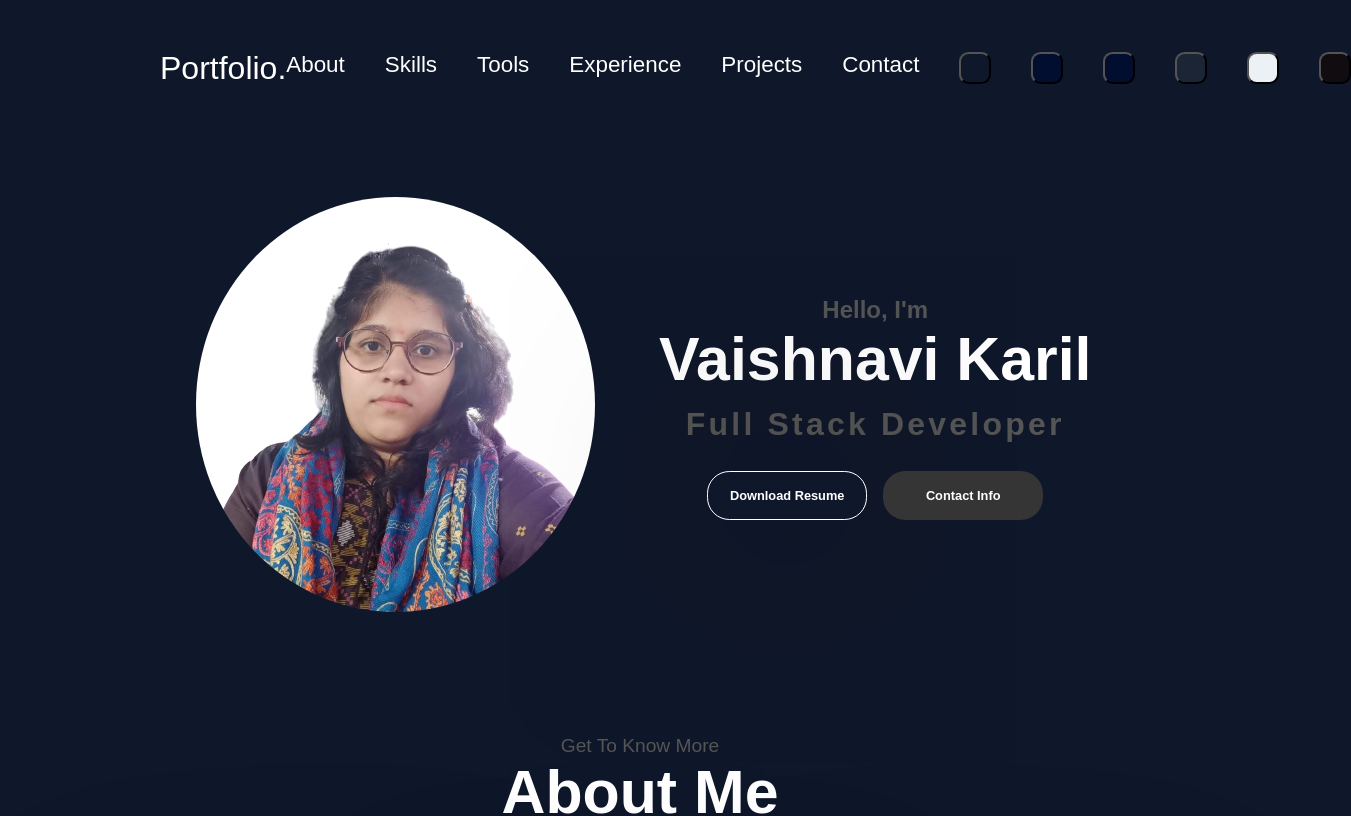
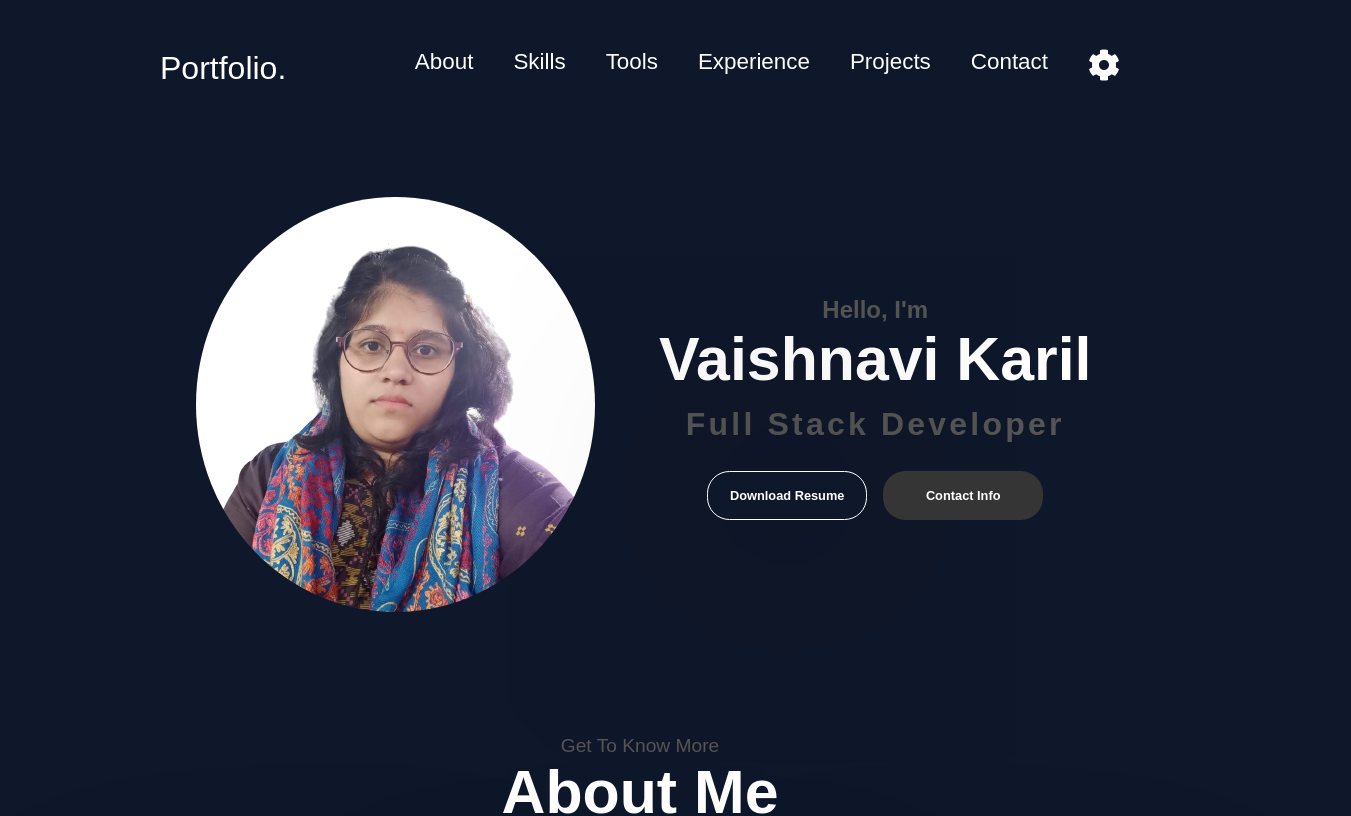
Before and after one commit to Vaishnavi-Karil/Portfolio-Frontend-React, a Next.js app: page / in a window 1280 px wide. Shown: the top 816 px of the page, 1351 px wide, since content can reach past the window. Built offline with nearby package versions, Linux system fonts and the light colour scheme.

Commit message:
update the code

```diff
--- a/src/app/utils/Themes.js
+++ b/src/app/utils/Themes.js
@@ -58,7 +58,7 @@ export const themes = {
       borderColor: "rgb(53, 53, 53)",
     },
     boxShadow: "0rem 0rem 100rem 0rem rgb(0 0 0 / 73%)",
-    themeBgColor: "#0f172a",
+    themebgcolor: "#0f172a",
     cardBg : "#211531",
   },
   naviBlueCardBgNoneTheme: {
@@ -76,7 +76,7 @@ export const themes = {
       borderColor: "rgb(53, 53, 53)",
     },
     boxShadow: "0rem 0rem 100rem 0rem rgb(0 0 0 / 73%)",
-    themeBgColor: "#0f172a",
+    themebgcolor: "#0f172a",
     cardBg : "none",
   },
 
@@ -97,7 +97,7 @@ export const themes = {
 
     boxShadow: "0rem 0rem 100rem 0rem  #000000",
 
-    themeBgColor: "#020e2f",
+    themebgcolor: "#020e2f",
     cardBg: "#211531",
   },
   deepNavyBlueCardBgNoneTheme: {
@@ -116,7 +116,7 @@ export const themes = {
     },
 
     boxShadow: "0rem 0rem 100rem 0rem  #000000",
-    themeBgColor: "#020e2f",
+    themebgcolor: "#020e2f",
     cardBg: "none",
   },
   blueGreyTheme: {
@@ -134,7 +134,7 @@ export const themes = {
     },
 
     boxShadow: "0rem 0rem 100rem 0rem  #181b23",
-    themeBgColor: "#1C2536",
+    themebgcolor: "#1C2536",
     cardBg : "#211531"
   },
   lightTheme: {
@@ -153,7 +153,7 @@ export const themes = {
 
     boxShadow: "0rem 0rem 100rem 0rem  rgba(82, 63, 105, 0.05)",
 
-    themeBgColor: "#ECF1F5",
+    themebgcolor: "#ECF1F5",
     cardBg: "#211531",
   },
   blackTheme: {
@@ -172,7 +172,7 @@ export const themes = {
 
     boxShadow: "0rem 0rem 100rem 0rem rgba(82, 63, 105, 0.05)",
 
-    themeBgColor: "#100c10",
+    themebgcolor: "#100c10",
     cardBg : "#211531",
   },
 };
--- a/src/components/Navbar/NavbarStyle.js
+++ b/src/components/Navbar/NavbarStyle.js
@@ -14,10 +14,14 @@ export const StyledNavbarContainer = styled.div`
     margin: 0rem 2rem;
   }
 `;
-StyledNavbarContainer.displayName = 'StyledNavbarContainer'
+StyledNavbarContainer.displayName = 'StyledNavbarContainer';
+
+
 export const StyledLogoContainer = styled.div``;
 
 StyledLogoContainer.displayName = 'StyledLogoContainer';
+
+
 
 export const StyledLogo = styled(Link)`
   font-size: 2rem;
@@ -25,9 +29,13 @@ export const StyledLogo = styled(Link)`
 
 StyledLogo.displayName = 'StyledLogo';
 
+
+
 export const StyledWebsiteName = styled(Link)``;
 
 StyledWebsiteName.displayName = 'StyledWebsiteName';
+
+
 
 export const StyledNavItems = styled.div`
   display: flex;
@@ -44,7 +52,8 @@ export const StyledNavItems = styled.div`
     justify-content: flex-start;
     border-radius: 1rem;
     background: ${({theme})=> theme.bg.bgColor};
-    box-shadow: 22px 22px 45px #bebebe, -22px -22px 45px #ffffff;
+    /* box-shadow: 22px 22px 45px #bebebe, -22px -22px 45px #ffffff; */
+    border : 1px solid ${({theme}) => theme.text.borderColor};
     position: absolute;
     flex: 1;
     right: 1.9rem;
@@ -57,9 +66,12 @@ export const StyledNavItems = styled.div`
 
 StyledNavItems.displayName ='StyledNavItems';
 
+
 export const StyledNavLink = styled(Link)``;
 
 StyledNavLink.displayName = 'StyledNavLink';
+
+
 
 export const StyledMenu = styled.button`
   display: none;
@@ -73,10 +85,52 @@ export const StyledMenu = styled.button`
 
 StyledMenu.displayName = 'StyledMenu';
 
+
+export const ModeIcon = styled.div`
+`;
+
+ModeIcon.displayName = "ModeIcon";
+
+
 export const ThemeButton = styled.button`
-background: ${(props) => props.themeBgColor};
+background: ${(props) => props.themebgcolor};
 border-radius: 30%;
 width: 2rem;
 height: 2rem;`
 
 ThemeButton.displayName = 'ThemeButton';
+
+
+export const StyledThemeItems = styled.div`
+
+
+  display: flex;
+    flex-direction: row;
+    justify-content: flex-end;
+    gap: 1rem;
+    font-size: 1.4rem;
+    font-family: "Poppins",sans-serif;
+    position: absolute;
+    top: 3rem;
+    border : 1px solid ${({theme}) => theme.text.borderColor};
+    padding: 1rem;
+    border-radius: 1rem;
+
+
+  @media only screen and (max-width: 600px) {
+
+    /* display: ${(props) => props.display}; */
+    display: flex;
+    flex-direction: row;
+    justify-content: inherit;
+    border-radius: 1rem;
+    background: ${({theme})=> theme.bg.bgColor};
+    border : 1px solid ${({theme}) => theme.text.borderColor};
+    position: relative;
+    flex: 1;
+    right: 1.1rem;
+    width: 11rem;
+    padding: 1rem 1rem;
+    flex-wrap: wrap;
+  }
+`;
--- a/src/components/Navbar/index.js
+++ b/src/components/Navbar/index.js
@@ -1,6 +1,7 @@
 import React, { useState } from "react";
 import {
   GrayTheme,
+  ModeIcon,
   NaviBlueTheme,
   StyledButtonTheme,
   StyledLogo,
@@ -9,18 +10,24 @@ import {
   StyledNavItems,
   StyledNavLink,
   StyledNavbarContainer,
+  StyledThemeItems,
   ThemeButton,
 } from "./NavbarStyle";
 import { route } from "@/app/utils/routes";
 import { AiOutlineMenu } from "react-icons/ai";
+import { FaCog } from "react-icons/fa";
 export const Navbar = ({ theme, currentTheme, setcurrentTheme }) => {
   const [openMenuDrawer, setopenMenuDrawer] = useState(false);
-  let renderColorThemeButton = []
- for(let theme_name in theme){
-   if((theme_name !== currentTheme) && (renderColorThemeButton.includes(currentTheme) === false)){
-    renderColorThemeButton.push(theme_name);
-   }
- }
+  const [openDrawerForCustomTheme, setopenDrawerForCustomTheme] = useState(false);
+  let renderColorThemeButton = [];
+  for (let theme_name in theme) {
+    if (
+      theme_name !== currentTheme &&
+      renderColorThemeButton.includes(currentTheme) === false
+    ) {
+      renderColorThemeButton.push(theme_name);
+    }
+  }
   return (
     <StyledNavbarContainer>
       <StyledLogoContainer>
@@ -38,7 +45,23 @@ export const Navbar = ({ theme, currentTheme, setcurrentTheme }) => {
             </StyledNavLink>
           );
         })}
-      {renderColorThemeButton.map((element, index) => <ThemeButton key ={element} themeBgColor = {theme[element].themeBgColor} onClick = {() => setcurrentTheme(element.toString())} />)}
+
+        <ModeIcon onClick={() => setopenDrawerForCustomTheme(!openDrawerForCustomTheme)}>
+          <FaCog />
+        </ModeIcon>
+        {
+          openDrawerForCustomTheme === true && (
+            <StyledThemeItems>
+            {renderColorThemeButton.map((element) => (
+              <ThemeButton
+                key={element}
+                themebgcolor={theme[element].themebgcolor}
+                onClick={() => setcurrentTheme(element.toString())}
+              />
+            ))}
+            </StyledThemeItems>
+          )
+        }
       </StyledNavItems>
     </StyledNavbarContainer>
   );
```
